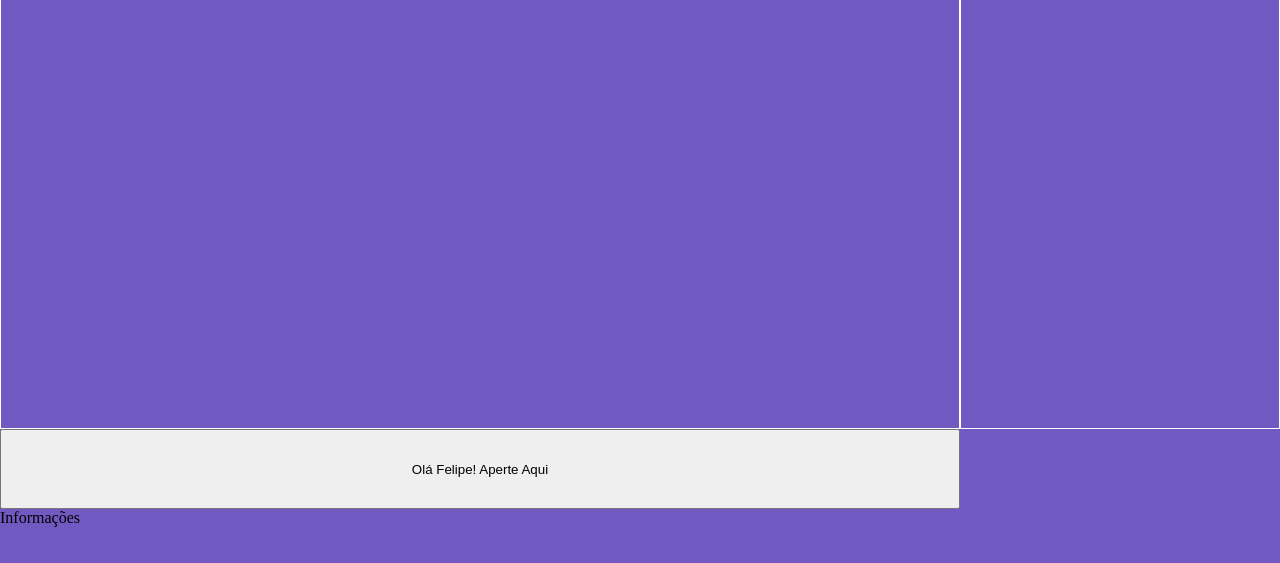
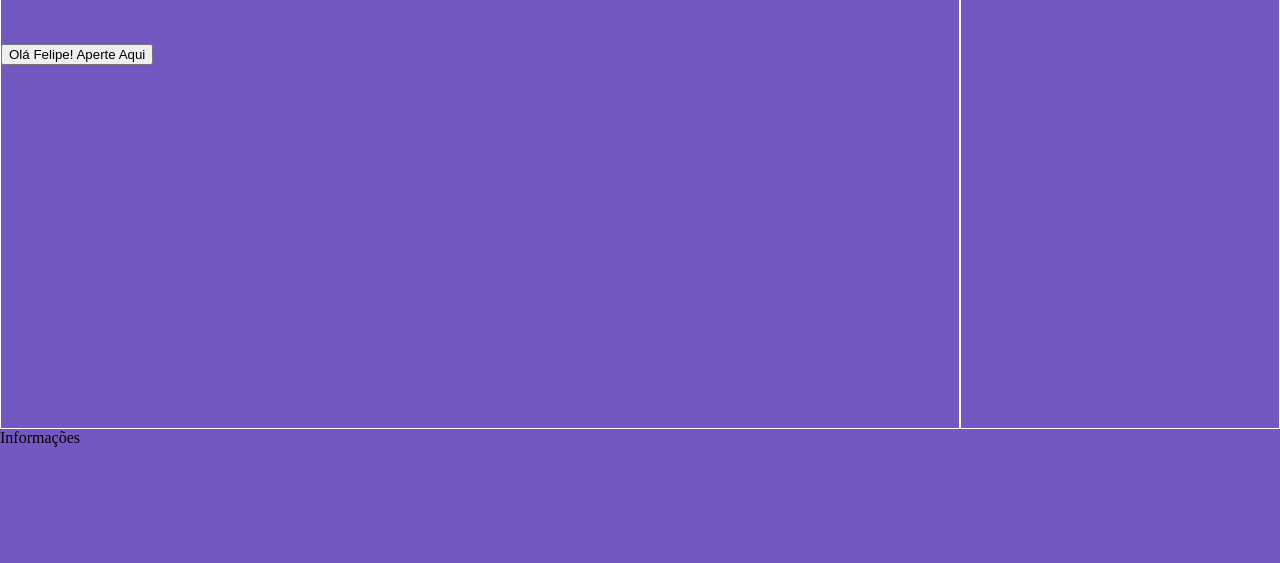
Before and after one commit to fellrock/webdev021, a plain HTML site: page MundoGame/index.html in a window 1280 px wide. Shown: the part 291-854 px from the top of the page. After the commit the page ends 820 px from the top, so only its background shows below. Drawn offline with Linux system fonts and the light colour scheme.

Commit message:
Troca da localização do botão e atualização dos textos

```diff
--- a/MundoGame/index.html
+++ b/MundoGame/index.html
@@ -10,10 +10,9 @@
 
     <div class="container">
 
-    <button> Olá Felipe! Aperte Aqui </button>
-
     <header>
         Mundo dos Games
+
         <section>
             <div class="item1"> Logo </div>
 
@@ -30,12 +29,16 @@
         </section>
 
     </header>
-    <main><h1 style="text-align: center; font-size: 70px;"> Mundo Game </h1></main>
+    <main><h1 style="text-align: center; font-size: 70px;"> Mundo Game </h1>
+
+        <button> Olá Felipe! Aperte Aqui </button>
+
+    </main>
     <aside><audio controls>
         <source src="Thunder.mp3" type="audio/ogg">
         <source src="Thunder.mp3" type="audio/mpeg">
       Your browser does not support the audio element.
-      </audio>Menu lateral</aside>
+      </audio></aside>
     <footer>Informações</footer>
     </div>
 </div>
```
